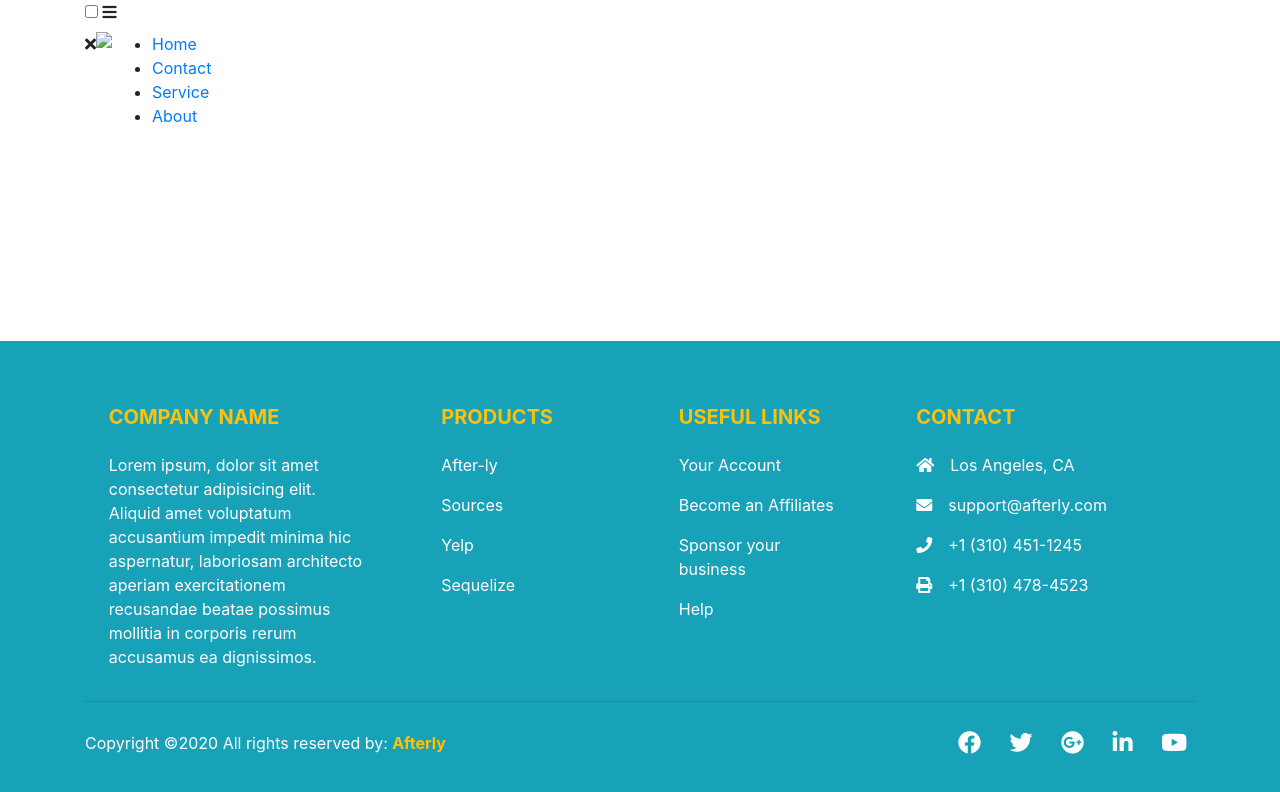
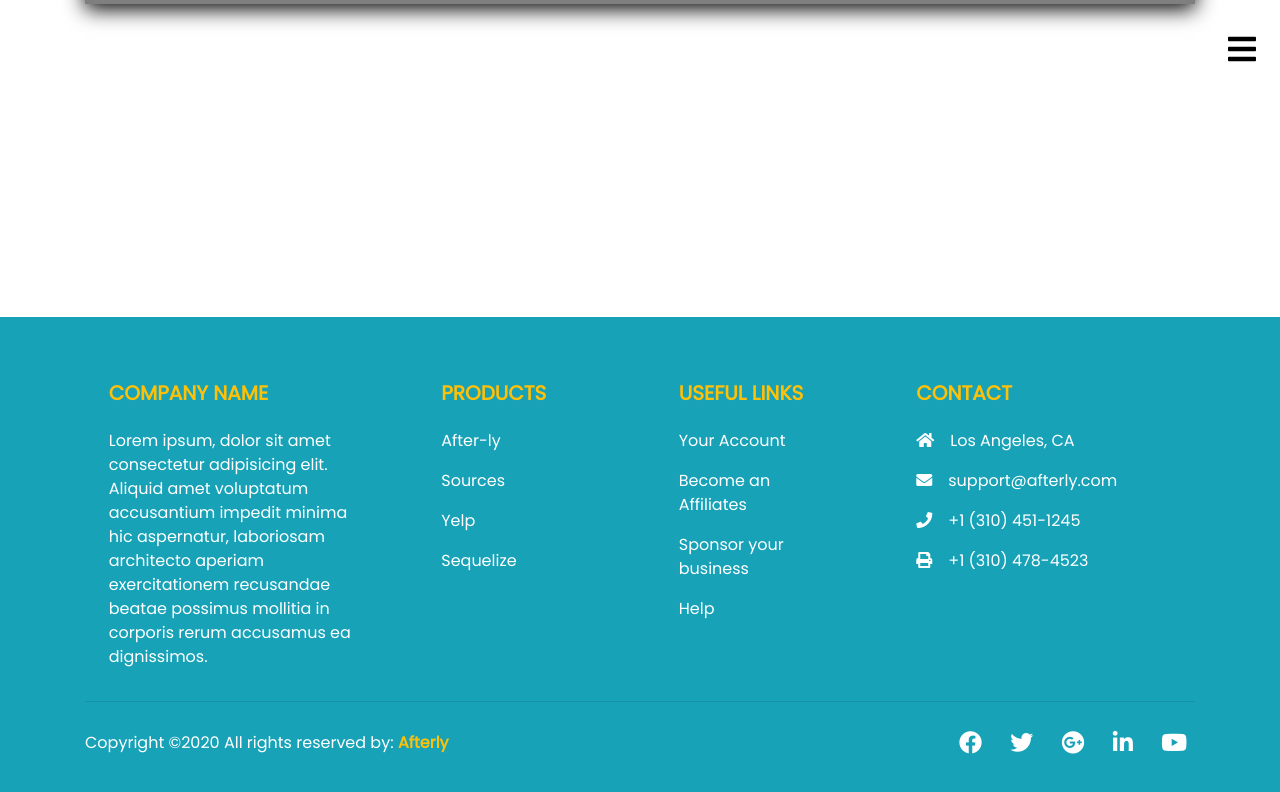
Before and after one commit to edwardreyes29/Afterly, a website: page index.html in a window 1280 px wide. Drawn offline with nearby package versions, Linux system fonts and the light colour scheme; the site is published under a folder, as on GitHub Pages, so addresses that start at the root find nothing.

Commit message:
files css and assets path

```diff
--- a/assets/css/landing.css
+++ b/assets/css/landing.css
@@ -23,7 +23,7 @@ img:hover {
   content: "";
   height: 100vh;
   width: 100%;
-  background-image: url("../assets/lading.jpg");
+  background-image: url("../lading.jpg");
   background-size: cover;
   background-repeat: no-repeat;
   background-position: center;
--- a/index.html
+++ b/index.html
@@ -24,7 +24,7 @@
       rel="stylesheet"
     />
     <link href="https://fonts.googleapis.com/css2?family=Pacifico&display=swap" rel="stylesheet">
-    <link rel="stylesheet" type="text/css" href="/assets/css/index.css" />
+    <link rel="stylesheet" type="text/css" href="./assets/css/index.css" />
   </head>
   <body>
     <!-- Header -->
@@ -34,7 +34,7 @@
 		<label for="chk"><i class="fas fa-bars"></i></label>
 		<div class="nav">
 			<label for="chk"><i class="fas fa-times"></i></label>
-			<img src="/assets/hand.png">
+			<img src="assets/logo.png">
 			<ul >
 				<li><a href="#">Home</a></li>
 				<li><a href="#">Contact</a></li>
--- a/landing.html
+++ b/landing.html
@@ -16,7 +16,7 @@
     <script src="https://kit.fontawesome.com/c467c40039.js" crossorigin="anonymous"></script>
     <link href="https://fonts.googleapis.com/css2?family=Concert+One&display=swap" rel="stylesheet">
     <!-- css file link -->
-    <link rel="stylesheet" href="/assets/css/landing.css" />
+    <link rel="stylesheet" href="./assets/css/landing.css" />
 </head>
 
 <body>
@@ -24,7 +24,7 @@
     <header class="showcase">
         <div class="content">
 
-            <img src="/assets/logo.png" onclick="location.href='index.html'" class="logo" alt="Afterly landing page" >
+            <img src="./assets/logo.png" onclick="location.href='index.html'" class="logo" alt="Afterly landing page" >
 
             <div class="container-fluid title">
                 Welcome to Afterly!
```
